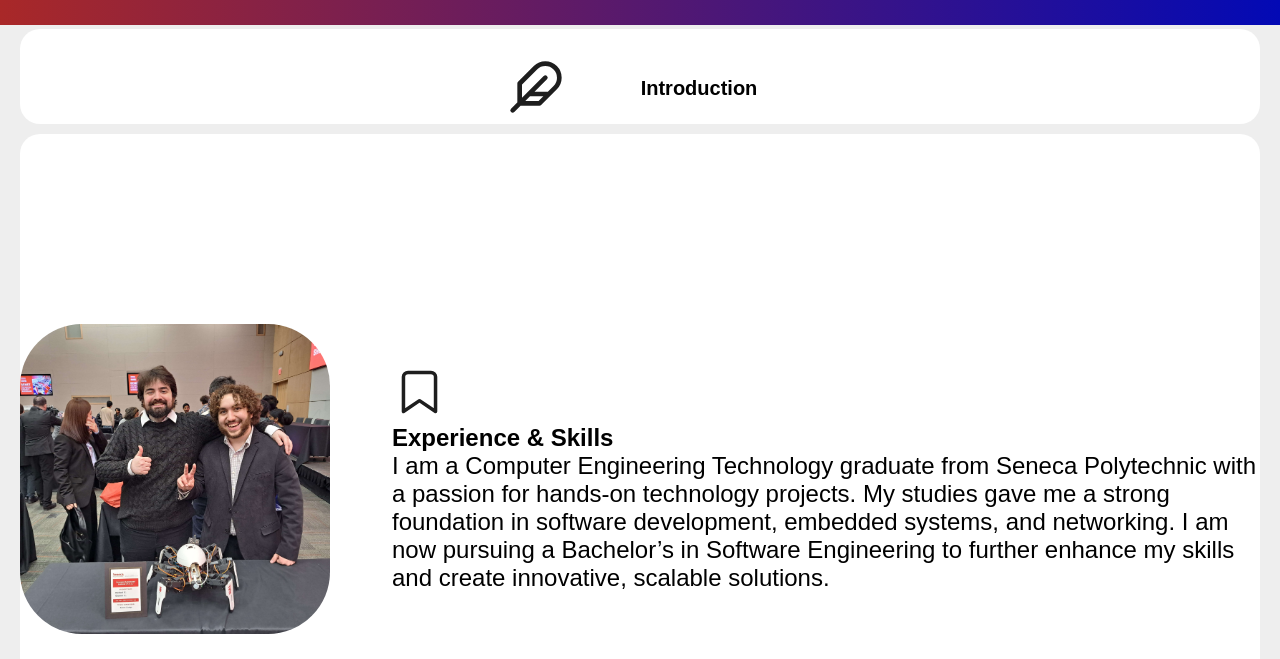
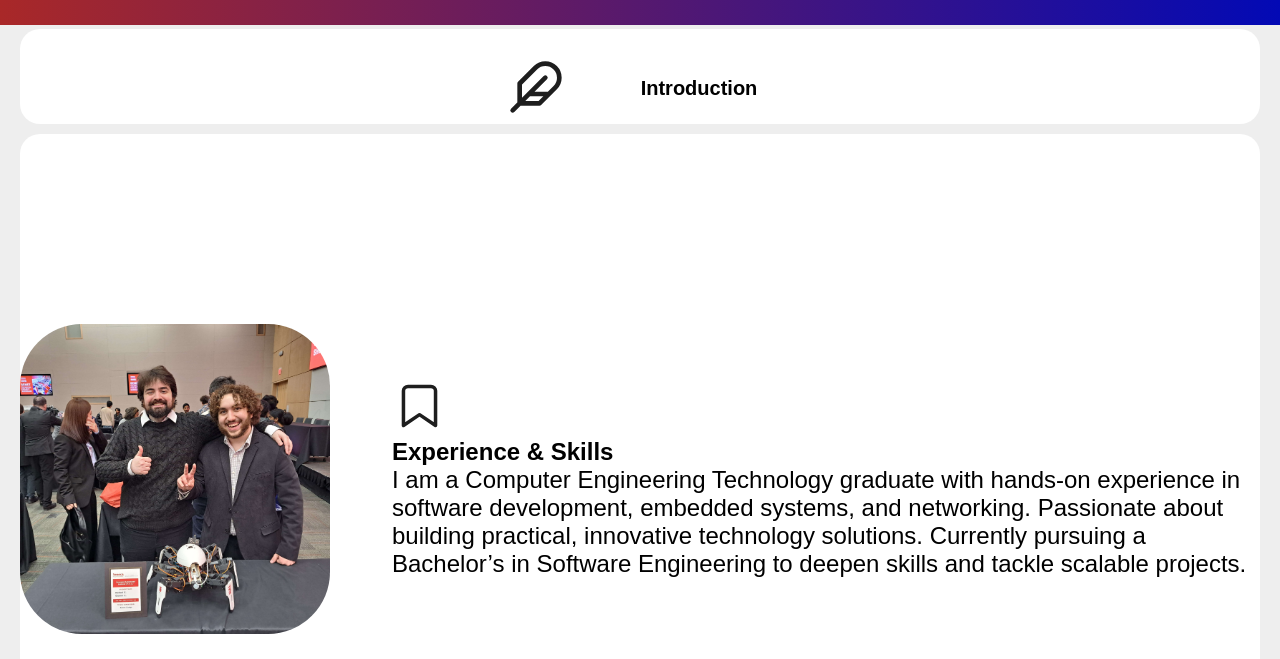
Before and after one commit to skylxd/skylxd.github.io, a plain HTML site: page Experience.html in a window 1280 px wide. Shown: the part 141-800 px from the top of the page. Drawn offline with Linux system fonts and the light colour scheme.

Commit message:
Refine experience description in Experience.html
Updated the experience section with a more concise description of skills and education.

```diff
--- a/Experience.html
+++ b/Experience.html
@@ -17,7 +17,7 @@
         </div>
         <div class = "grid-item item2">
             <img src="Showcase.jpg" alt="Selfie" class="profile-picture" >
-            <span class="item-text"><img src="bookmark332-w4t.svg" alt="icon"><br><b>Experience & Skills</b><br>I am a Computer Engineering Technology graduate from Seneca Polytechnic with a passion for hands-on technology projects. My studies gave me a strong foundation in software development, embedded systems, and networking. I am now pursuing a Bachelor’s in Software Engineering to further enhance my skills and create innovative, scalable solutions.</span>
+            <span class="item-text"><img src="bookmark332-w4t.svg" alt="icon"><br><b>Experience & Skills</b><br>I am a Computer Engineering Technology graduate with hands-on experience in software development, embedded systems, and networking. Passionate about building practical, innovative technology solutions. Currently pursuing a Bachelor’s in Software Engineering to deepen skills and tackle scalable projects.</span>
         </div>
         <div class = "grid-item item3">
             <img src="folder333-vd7.svg" alt="icon" width="56" height="56">
```
